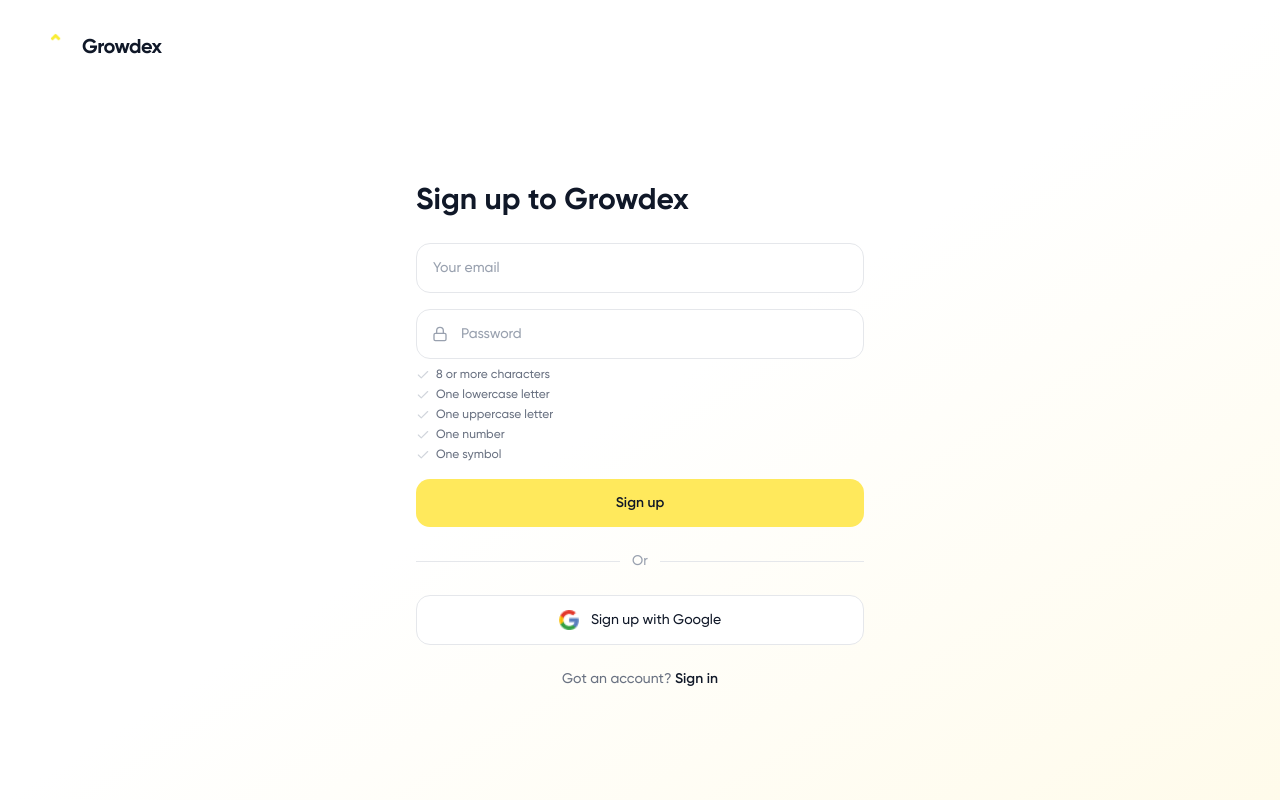
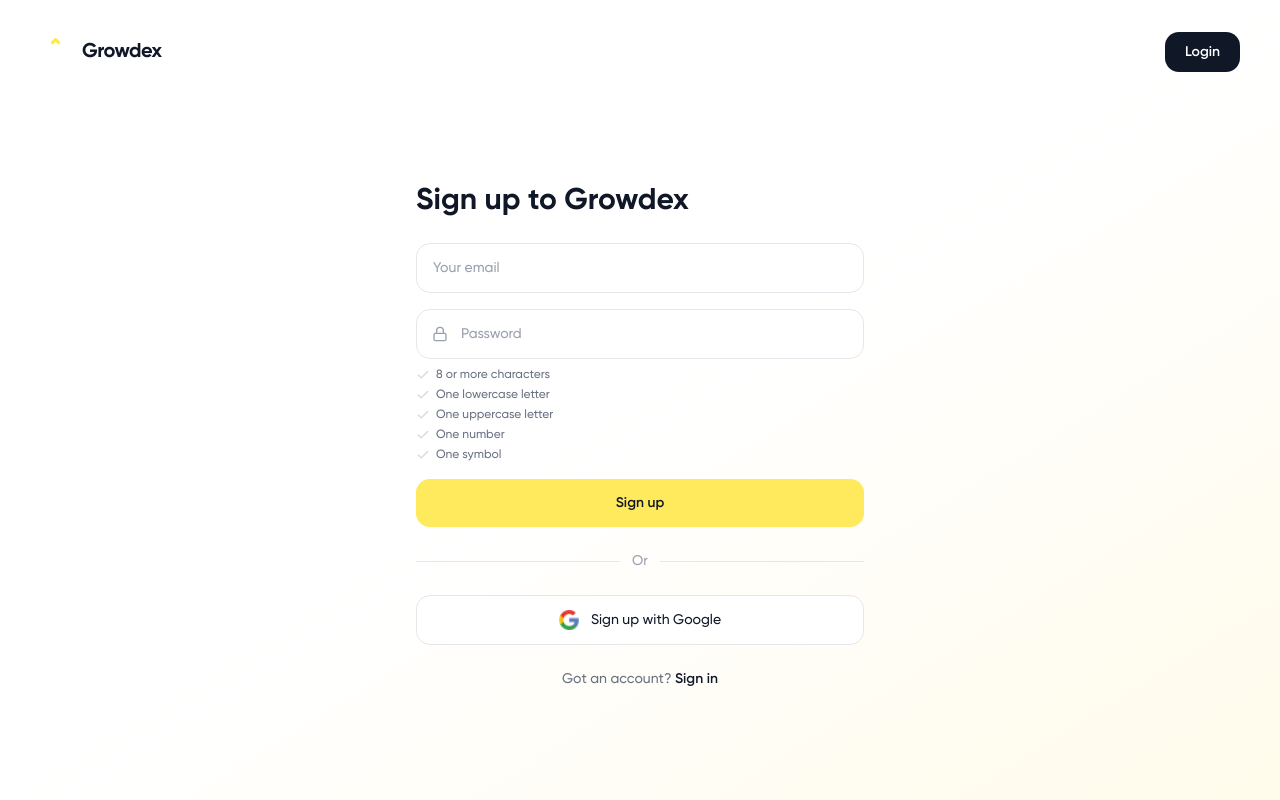
Before and after one commit to Growdex-labs/growdex-app, a Next.js app: page /signup in a window 1280 px wide. Built offline with nearby package versions, Linux system fonts and the light colour scheme; no server answers.

Commit message:
fix: label landing action as login

```diff
--- a/app/(auth)/signup/page.tsx
+++ b/app/(auth)/signup/page.tsx
@@ -194,6 +194,12 @@
             Growdex
           </span>
         </div>
+        <Link
+          href="/login"
+          className="rounded-xl bg-gray-900 px-5 py-2.5 text-sm font-gilroy-semibold text-white transition-colors hover:bg-gray-800"
+        >
+          Login
+        </Link>
       </div>
 
       {/* Content row */}
```
